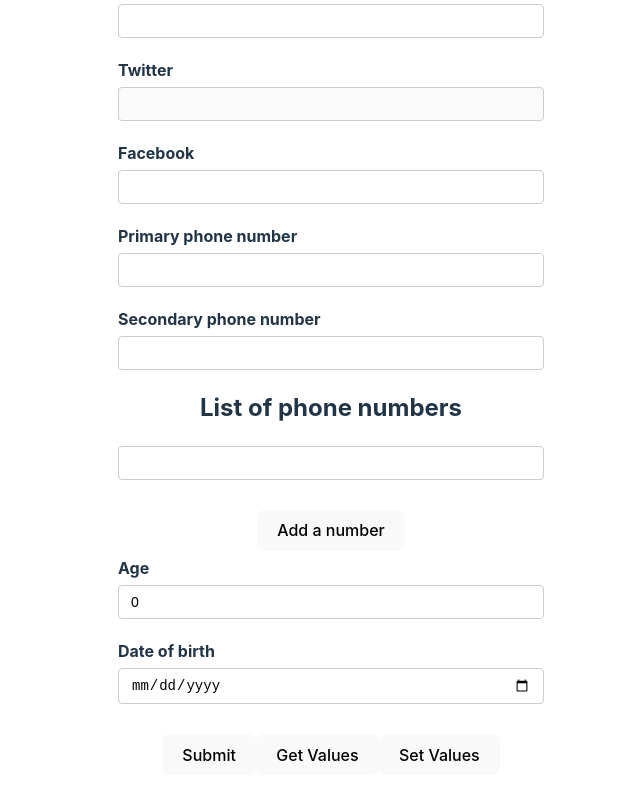
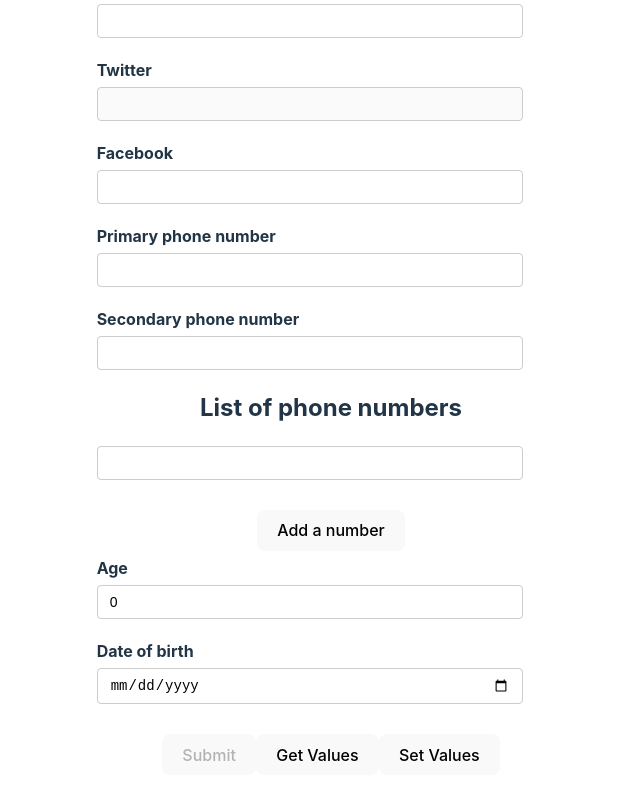
Before and after one commit to thinhnguyen5/react-hook-form, a React (Create React App) app: page / in a window 1280 px wide. Shown: the part 348-1148 px from the top of the page, without its empty margins (309-949 px from the left). Built offline with nearby package versions, Linux system fonts and the light colour scheme.

Commit message:
Disable Form Submission

```diff
--- a/src/components/YoutubeForm.tsx
+++ b/src/components/YoutubeForm.tsx
@@ -46,8 +46,8 @@
     getValues,
     setValue,
   } = form;
-  const { errors, touchedFields, dirtyFields } = formState;
-  // console.log({ touchedFields, dirtyFields });
+  const { errors, touchedFields, dirtyFields, isDirty, isValid } = formState;
+  console.log({ touchedFields, dirtyFields, isDirty, isValid });
   //   const { name, ref, onChange, onBlur } = register("username");
 
   const { fields, append, remove } = useFieldArray({
@@ -252,7 +252,7 @@
           <p className="error">{errors.dob?.message}</p>
         </div>
 
-        <button>Submit</button>
+        <button disabled={!isDirty || !isValid}>Submit</button>
 
         <button type="button" onClick={handleGetValues}>
           Get Values
--- a/src/index.tsx
+++ b/src/index.tsx
@@ -8,9 +8,9 @@
   document.getElementById('root') as HTMLElement
 );
 root.render(
-  <React.StrictMode>
+  // <React.StrictMode>
     <App />
-  </React.StrictMode>
+  // </React.StrictMode>
 );
 
 // If you want to start measuring performance in your app, pass a function
```
